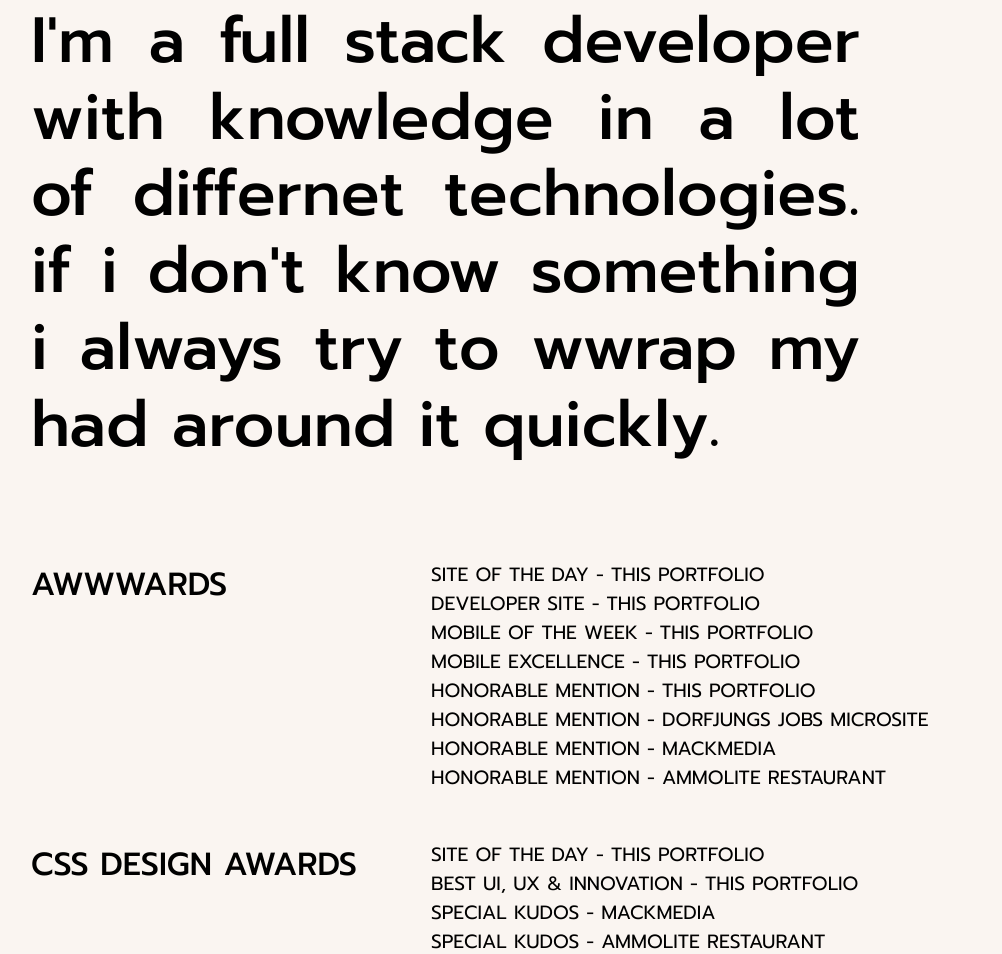
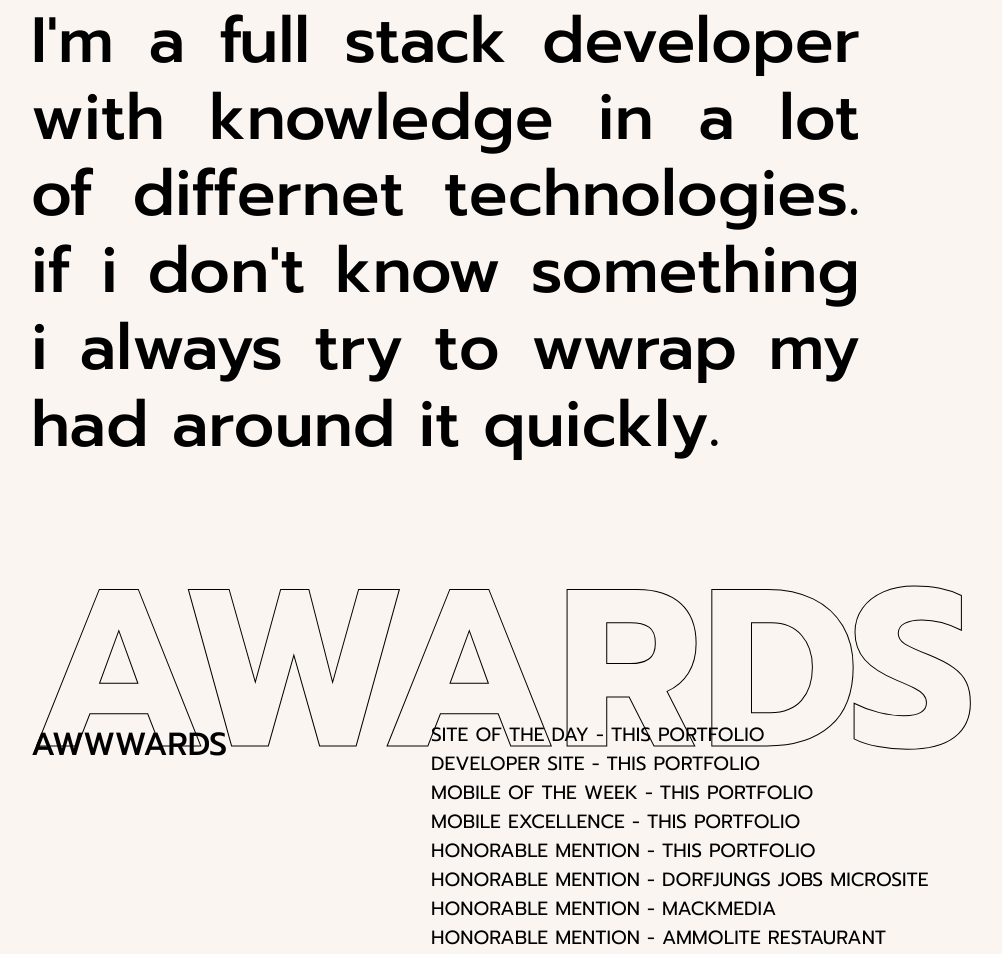
Before and after one commit to TheeWebMaster/yossrimhamdi, a website: page app/index.html in a window 1280 px wide. Shown: the part 4048-5002 px from the top of the page, without its empty margins (17-1019 px from the left). Drawn offline with Linux system fonts and the light colour scheme.

Commit message:
made stroke-headline responisve and positioned it properly.

```diff
--- a/app/assets/styles/components/_paragraph.css
+++ b/app/assets/styles/components/_paragraph.css
@@ -13,4 +13,7 @@
   &::first-letter {
     text-transform: uppercase;
   }
+  &--margin-b {
+    margin-bottom: 2.5em;
+  }
 }
--- a/app/assets/styles/components/_stroke-headline.css
+++ b/app/assets/styles/components/_stroke-headline.css
@@ -8,16 +8,21 @@
     font-size: 17rem;
   }
   &--small {
-    font-size: 6rem;
+    font-size: 5.5rem;
 
     @mixin atLarge {
-      font-size: 10rem;
+      font-size: 14rem;
     }
   }
   &--to-right-centered {
     right: 0;
     top: 50%;
   }
+  &--top-position {
+    top: 0;
+    line-height: 0.74;
+    transform: translateY(-50%);
+  }
   &--rotated {
     transform: translate(39%, -65%) rotate(-90deg);
   }
--- a/app/index.html
+++ b/app/index.html
@@ -116,13 +116,13 @@
       </div>
     </div>
     <div class="wrapper page-section">
-      <p class="paragraph">
+      <p class="paragraph paragraph--margin-b">
         i'm a full stack developer with knowledge in a lot of differnet technologies. if i don't
         know something i always try to wwrap my had around it quickly.
       </p>
     </div>
     <div class="wrapper page-section">
-      <!-- <h1 class="stroke-headline stroke-headline--small">awards</h1> -->
+      <h1 class="stroke-headline stroke-headline--small stroke-headline--top-position">awards</h1>
       <div class="award flex flex--at-large">
         <h2 class="award__title">awwwards</h2>
         <ul class="list award__list">
--- a/app/temp/styles/styles.css
+++ b/app/temp/styles/styles.css
@@ -141,6 +141,8 @@ body {
 }
   }.paragraph::first-letter {
     text-transform: uppercase;
+  }.paragraph--margin-b {
+    margin-bottom: 2.5em;
   }.headline {
   line-height: 1;
 }@media only screen and (min-width: 1024px) {.headline:nth-child(even) .headline__wrapper {
@@ -187,13 +189,17 @@ body {
     font-size: 17rem
 }
   }.stroke-headline--small {
-    font-size: 6rem;
+    font-size: 5.5rem;
   }@media only screen and (min-width: 1024px) {.stroke-headline--small {
-      font-size: 10rem
+      font-size: 14rem
   }
   }.stroke-headline--to-right-centered {
     right: 0;
     top: 50%;
+  }.stroke-headline--top-position {
+    top: 0;
+    line-height: 0.74;
+    transform: translateY(-50%);
   }.stroke-headline--rotated {
     transform: translate(39%, -65%) rotate(-90deg);
   }.award:not(:last-child) {
```
